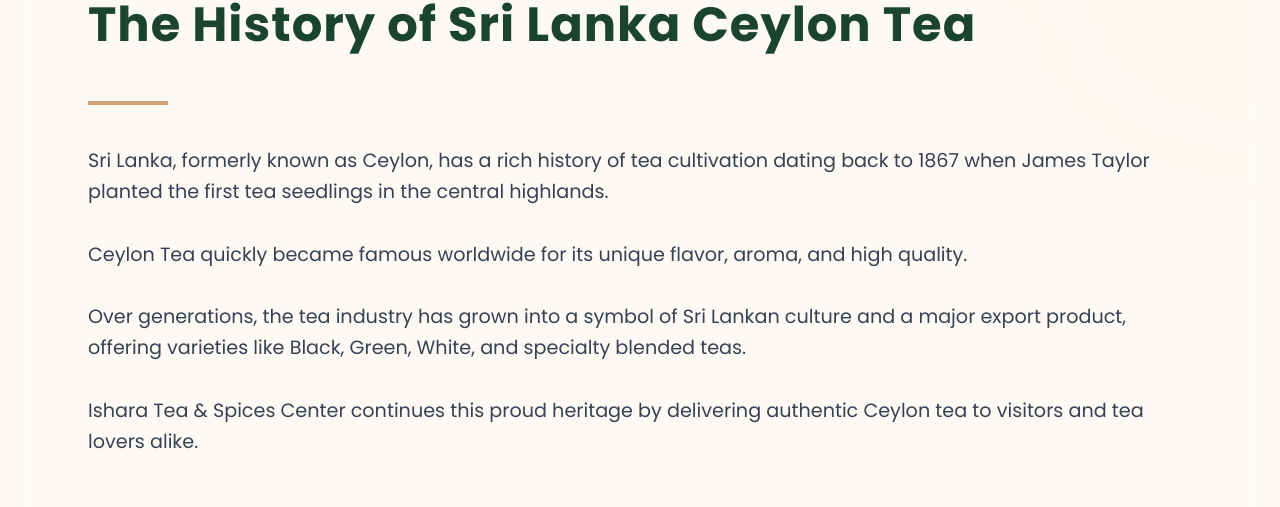
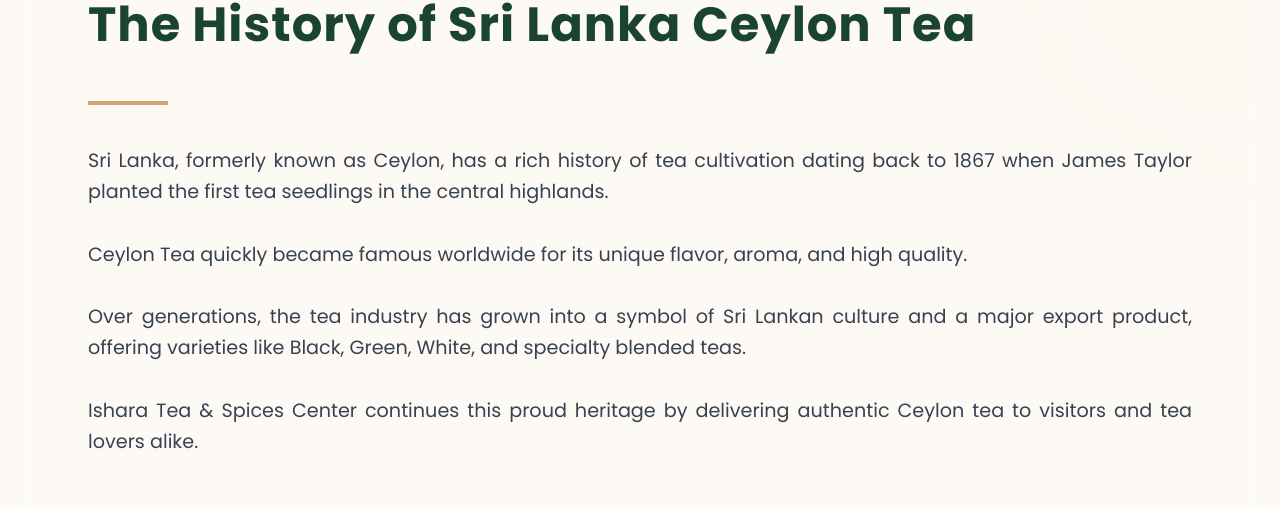
Before and after one commit to StackNet-Software-Engineering/Ishara-Tea-and-Spices-New, a React (Create React App) app: page / in a window 1280 px wide. Shown: the part 1133-1640 px from the top of the page. Built offline with nearby package versions, Linux system fonts and the light colour scheme; a web font is replaced by a local one.

Commit message:
feat: justify text alignment for improved readability in history description on Home component

```diff
--- a/src/pages/Home.jsx
+++ b/src/pages/Home.jsx
@@ -327,7 +327,7 @@ function Home({ lang = "en" }) {
                 {t.historyTitle}
               </h2>
               <div className="w-16 sm:w-20 h-1 bg-[#D4A373] mb-6 sm:mb-10" />
-              <p className="text-gray-700 leading-relaxed whitespace-pre-line"
+              <p className="text-gray-700 leading-relaxed whitespace-pre-line text-justify"
                 style={{ fontSize: "clamp(0.9rem, 2vw, 1.2rem)" }}>
                 {t.historyDesc}
               </p>
```
